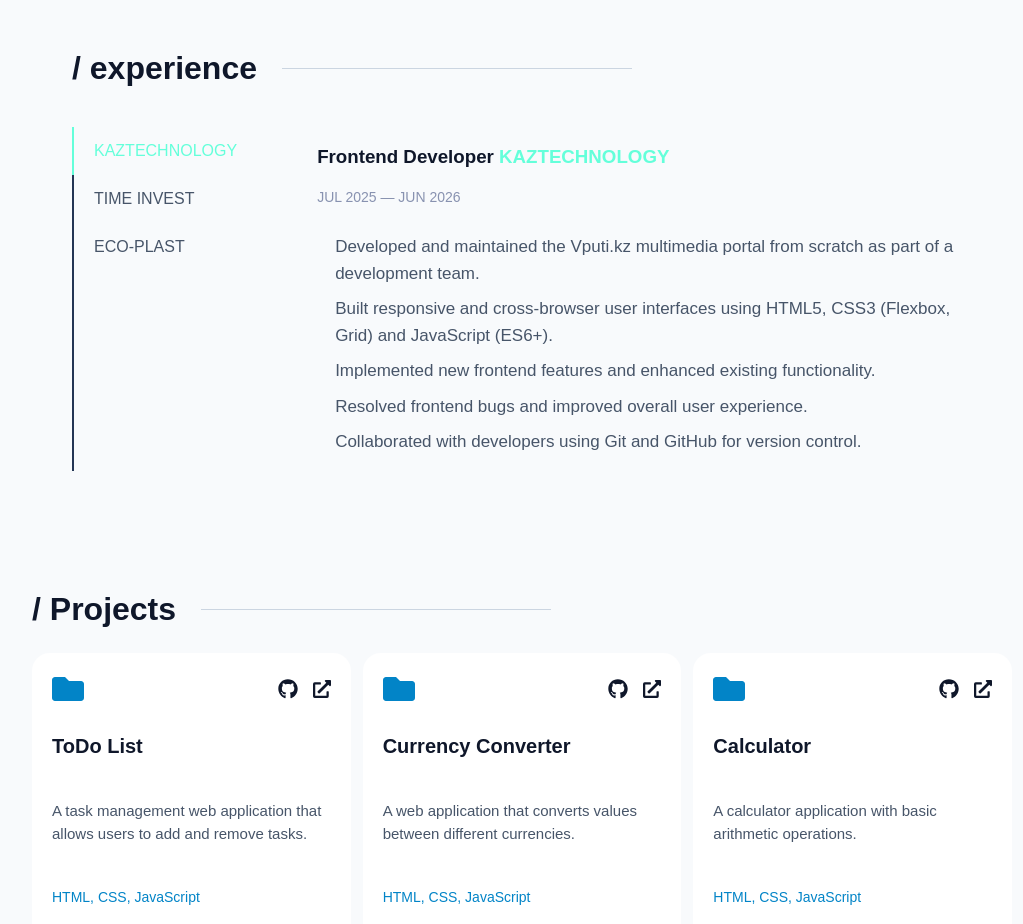
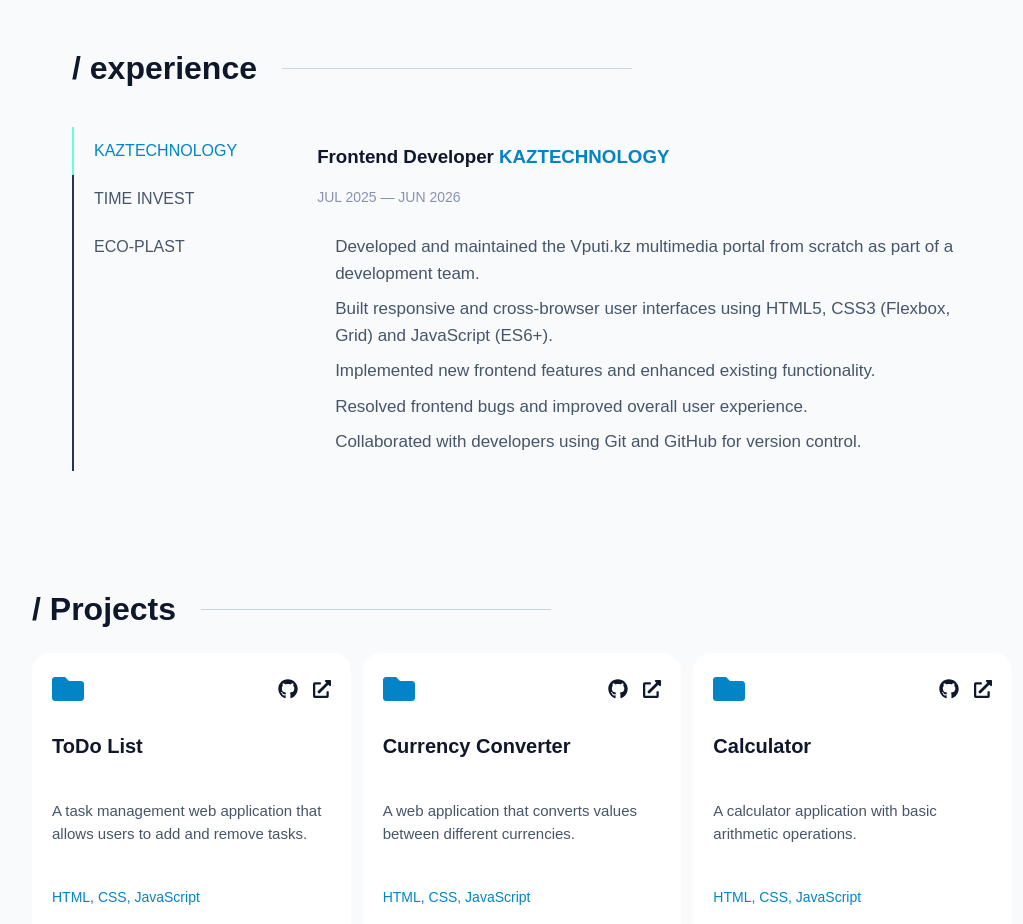
Before and after one commit to usmrem/my-cv-site, a React (Vite) app: page / in a window 1280 px wide. Shown: the part 1080-2004 px from the top of the page, without its empty margins (118-1141 px from the left). Built offline with nearby package versions, Linux system fonts and the light colour scheme; a web font is replaced by a local one.

Commit message:
Update style.css

```diff
--- a/src/style.css
+++ b/src/style.css
@@ -489,7 +489,7 @@ section ul li {
 }
 
 .nav-links a:hover {
-  color: #64ffda;
+  color: var(--accent);
 }
 
 .right a,
@@ -530,11 +530,11 @@ section ul li {
 }
 
 .tab:hover{
-    color:#64ffda;
+    color: var(--accent);
 }
 
 .tab.active{
-    color:#64ffda;
+    color: var(--accent);
     border-left:2px solid #64ffda;
     margin-left:-2px;
 }
@@ -559,20 +559,20 @@ section ul li {
 }
 
 .job span{
-    color:#64ffda;
+  color: var(--accent);
 }
 
 .company-link,
 .company-link:link,
 .company-link:visited,
 .company-link:active{
-    color:#64ffda;
+    color: var(--accent);
     text-decoration:none;
     transition:.3s;
 }
 
 .company-link:hover{
-    color:#ffffff;
+    color: var(--accent);
 }
 
 .date{
@@ -598,7 +598,7 @@ section ul li {
     content:"▹";
     position:absolute;
     left:0;
-    color:#64ffda;
+    color: var(--accent);
 }
 
 @media (max-width:768px){
@@ -638,7 +638,7 @@ section ul li {
         display:inline-block;
         width:6px;
         height:55px;
-        background:#64ffda;
+        background: var(--accent);
         margin-left:8px;
         border-radius:2px;
         vertical-align:middle;
```
